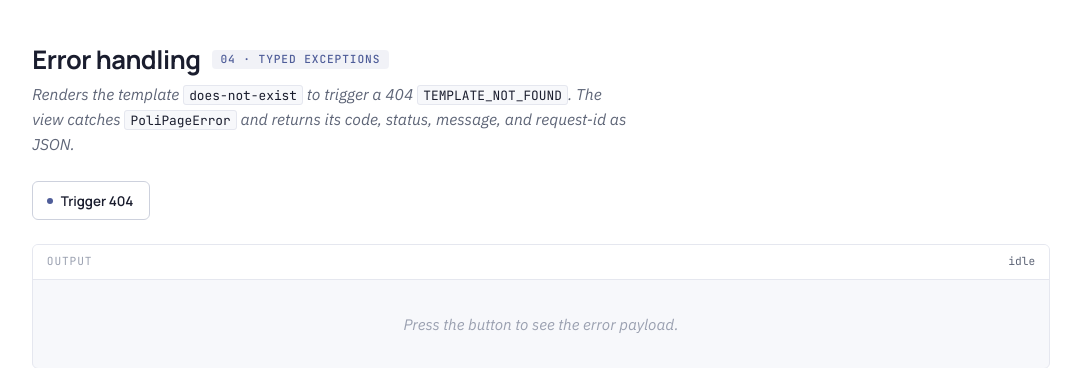
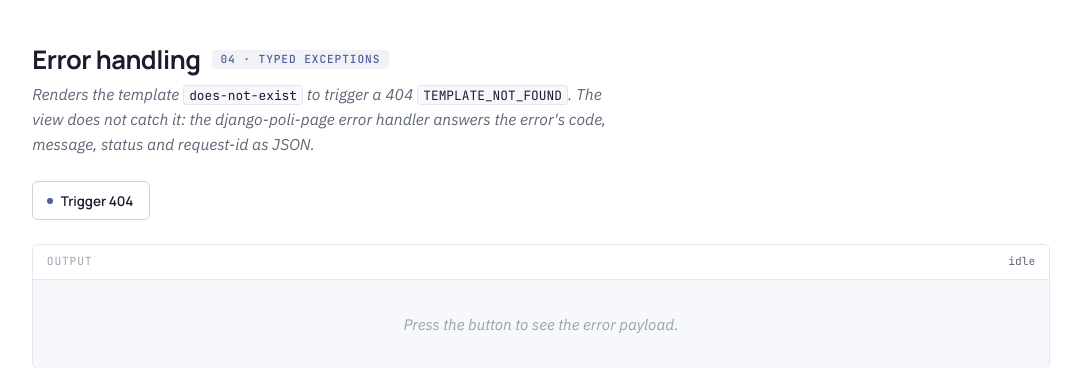
Before and after one commit to poli-page/django, a Python web app: template example-app/demo/templates/demo/dashboard.html in a window 1280 px wide. Shown: the part 1542-1910 px from the top of the page, without its empty margins (99-1180 px from the left). Run offline with Jinja, Linux system fonts and the light colour scheme; the template is opened without the code that fills it, so the values that code supplies are empty.

Commit message:
feat(example): answer errors through the default error handler
GET /errors/not-found no longer catches the error: the integration's
handler answers 404 with the to_payload() body. The project-level
middleware it replaces is removed.

Co-Authored-By: Claude Opus 5.5 <noreply@anthropic.com>

```diff
--- a/example-app/demo/templates/demo/dashboard.html
+++ b/example-app/demo/templates/demo/dashboard.html
@@ -450,8 +450,9 @@
       <h2>Error handling <span class="label">04 · typed exceptions</span></h2>
       <p class="desc">
         Renders the template <code>does-not-exist</code> to trigger a 404
-        <code>TEMPLATE_NOT_FOUND</code>. The view catches <code>PoliPageError</code>
-        and returns its code, status, message, and request-id as JSON.
+        <code>TEMPLATE_NOT_FOUND</code>. The view does not catch it: the
+        django-poli-page error handler answers the error's code, message, status
+        and request-id as JSON.
       </p>
     </div>
     <div class="actions">
--- a/example-app/manage.py
+++ b/example-app/manage.py
@@ -12,7 +12,7 @@ def _load_root_env() -> None:
     """Load the repo-root .env if present; never overwrite real env vars.
 
     Mirrors tests/conftest.py — both load the django/ repo-root .env so test
-    runs and the example app share one source of truth (CLAUDE.md §10.3).
+    runs and the example app share one source of truth.
     """
     # example-app/manage.py -> example-app/ -> django/.env
     env_path = Path(__file__).resolve().parent.parent / ".env"
```
Also changed, not shown: example-app/demo/views.py (+13 -24 lines), example-app/example_project/settings.py (+4 -4 lines).
